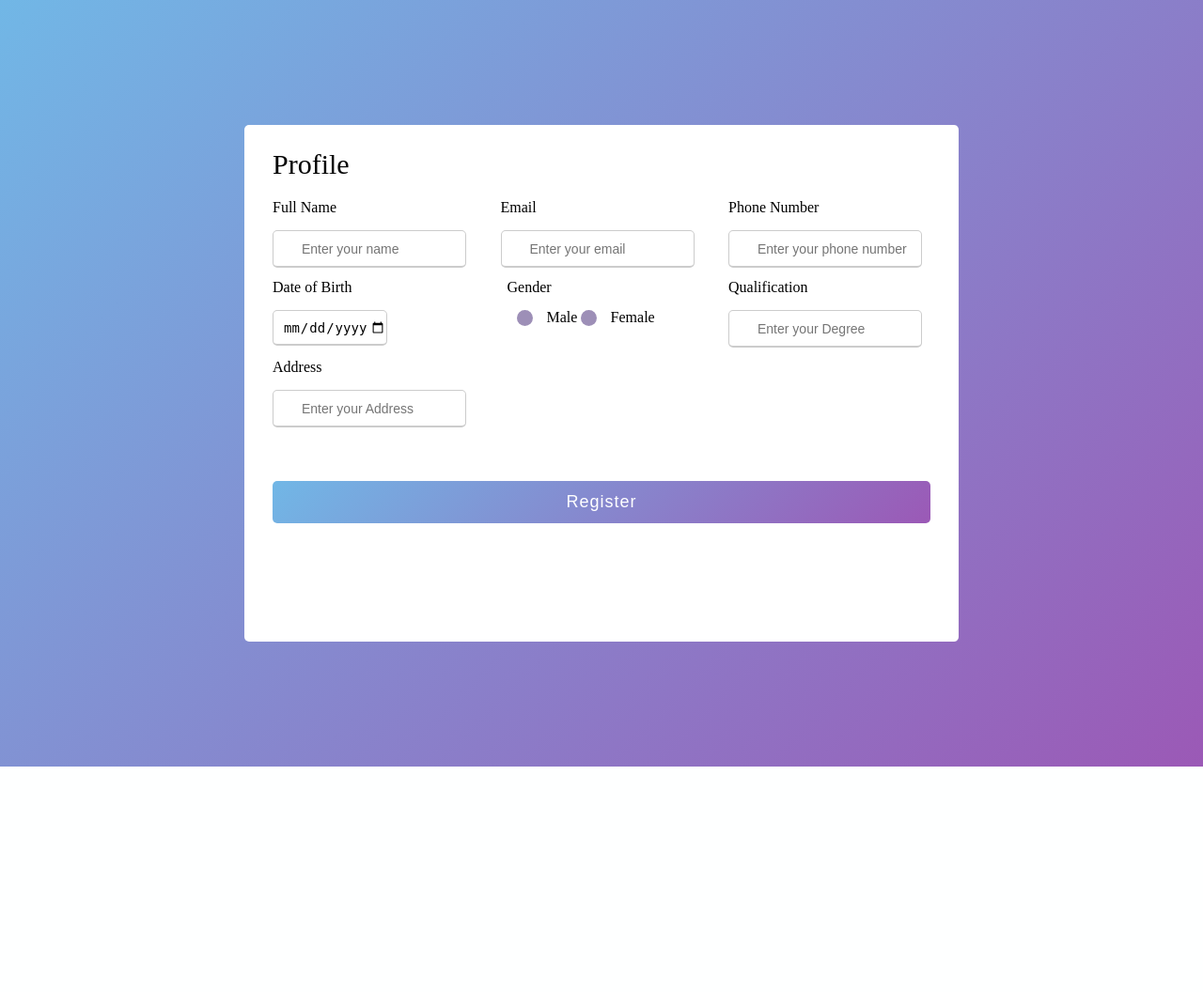
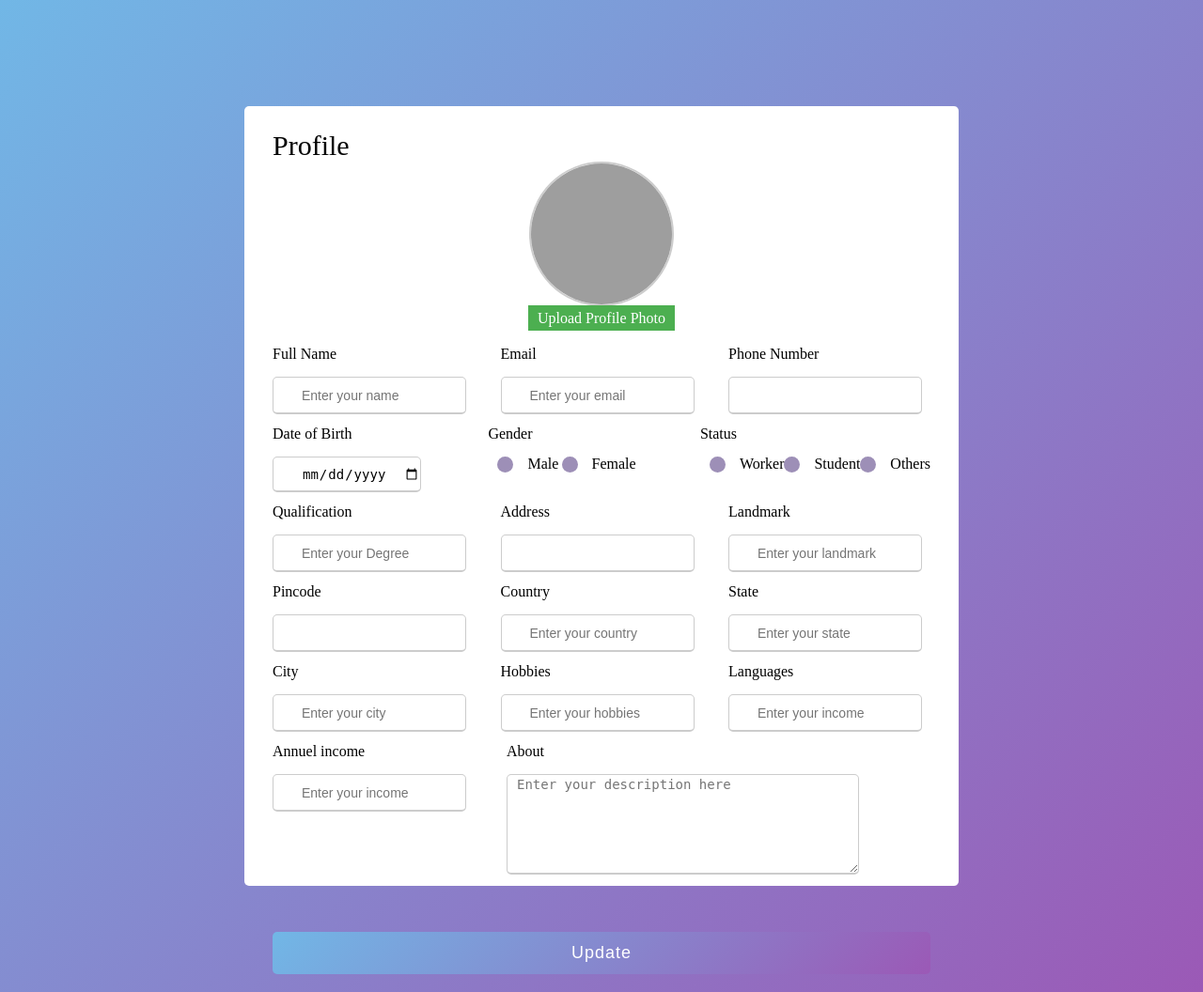
Before and after one commit to nassonline01/Vacationjob, a Django app: page /userprofile/ in a window 1280 px wide. Shown: the whole page at 94% size. Before the commit the page ends 816 px from the top, so only its background shows below. Run offline with Django 5.2, Linux system fonts and the light colour scheme; grey boxes are pictures that could not be loaded.

Commit message:
modified profile.html

```diff
--- a/Vacationjob/nass/templates/Profile.html
+++ b/Vacationjob/nass/templates/Profile.html
@@ -7,14 +7,14 @@
     <style>
         body{
             display: flex;
-            height: 100vh;
+            height: 130vh;
             justify-content: center;
             align-items: center;
             background:linear-gradient(135deg,#71b7e6,#9b59b6);
         }
         .container{
             max-width: 700px;
-            height: 500px;
+            height: 780px;
             width: 100%;
             background: #fff;
             padding: 25px 30px;
@@ -39,6 +39,29 @@
             flex-wrap: wrap;
             justify-content: space-between;
             margin: 20px 0 12px 0;
+        }
+         /* Add some basic styling for the image container */
+         .profile-photo-container {
+            text-align: center;
+            margin-bottom: 20px;
+        }
+        .profile-photo {
+            width: 150px;
+            height: 150px;
+            border-radius: 50%;
+            object-fit: cover;
+            border: 2px solid #ccc;
+        }
+        .upload-button {
+            margin-top: 10px;
+            padding: 5px 10px;
+            background-color: #4CAF50;
+            color: white;
+            border: none;
+            cursor: pointer;
+        }
+        .upload-button:hover {
+            background-color: #45a049;
         }
         .form.user-details .input-box{
             margin-bottom: 15px;
@@ -67,6 +90,23 @@
         .user-details .input-box input:focus,
         .user-details .input-box input:valid{
          border-color: #9b59b6;
+        }
+        .user-details .input-box textarea{
+            height: 100px;
+            width: 80%;
+            margin-bottom: 12px;
+            outline: none;
+            border-radius: 5px;
+            border: 1px solid #ccc;
+            padding-left: 10px;
+            font-size: 14px;
+            border-bottom-width: 2px;
+            transition: all 0.3s ease;
+        }
+
+        .user-details .input-box textarea:focus,
+        .user-details .input-box textarea:valid{
+            border-color: #9b59b6;
         }
         form .gender-details .gender-title{
             font-size: 16px;
@@ -127,28 +167,38 @@
     <body>
     <div class="container">
         <div class="title">Profile</div>
+         <!-- Profile Photo Section -->
+         <div class="profile-photo-container">
+            <!-- Default profile photo -->
+            <img src="https://www.w3schools.com/w3images/avatar2.png" alt="Profile Photo" class="profile-photo" id="profilePhoto">
+            <br>
+            <!-- Upload button for profile photo -->
+            <input type="file" id="fileUpload" style="display: none;" accept="image/*" onchange="previewProfilePhoto()">
+            <label for="fileUpload" class="upload-button">Upload Profile Photo</label>
+        </div>
+
              <form id="registration-form" action="" method="POST">
                 <div class="user-details">
                     <div class="input-box">
                         <span class="details">Full Name</span>
-                        <input type="text" placeholder="Enter your name" required>
+                        <input type="text" name="name" placeholder="Enter your name" required>
                     </div>
                     <div class="input-box">
                         <span class="details">Email</span>
-                        <input type="email" placeholder="Enter your email" required>
+                        <input type="email" name="email" placeholder="Enter your email" required>
                     </div>
 
                     <div class="input-box">
                         <span class="details">Phone Number</span>
-                        <input type="text" placeholder="Enter your phone number" required>
+                        <input type="text" name="phone"Enter your phone number" required>
                     </div>
                     <div class="input-box">
                         <span class="details">Date of Birth</span>
-                        <input type="date"class="date-input" required>
+                        <input type="date" name="dob"date-input" required>
                     </div>
                     <div class="gender-details">
-                        <input type="radio" name="gender" id = "dot-1" value="dot-1"required>
-                        <input type="radio" name="gender" id = "dot-2" value="dot-2"required>
+                        <input type="radio" name="gender" id = "dot-1" value="male"required>
+                        <input type="radio" name="gender" id = "dot-2" value="female"required>
                         <span class="gender-title">Gender</span>
                         <div class="category">
                             <label for="dot-1">
@@ -161,24 +211,97 @@
                             </label>
                         </div>
                     </div>
+                       <!-- Marital Status Section (New Field) -->
+                <div class="gender-details">
+                    <input type="radio" name="marital_status" id="dot-3" value="single" required>
+                    <input type="radio" name="marital_status" id="dot-4" value="married" required>
+                    <span class="gender-title">Status</span>
+                    <div class="category">
+                        <label for="dot-3">
+                            <span class="dot one"></span>
+                            <span class="gender">Worker</span>
+                        </label>
+                        <label for="dot-4">
+                            <span class="dot two"></span>
+                            <span class="gender">Student</span>
+                        </label>
+                        <label for="dot-5">
+                            <span class="dot three"></span>
+                            <span class="gender">Others</span>
+                        </label>
+                    </div>
+                </div>
+
                     <div class="input-box">
                         <span class="details">Qualification</span>
-                        <input type="text" placeholder="Enter your Degree" required>
+                        <input type="text" name="qualification" placeholder="Enter your Degree" required>
                     </div>
                     <div class="input-box">
                         <span class="details">Address</span>
-                        <input type="text" placeholder="Enter your Address" required>
+                        <input type="text" name="address"Enter your Address" required>
                     </div>
+                    <div class="input-box">
+                        <span class="details">Landmark</span>
+                        <input type="text" name="land" placeholder="Enter your landmark" required>
+                    </div>
+                    <div class="input-box">
+                        <span class="details">Pincode</span>
+                        <input type="number" name="pin"Enter your pincode" required>
+                    </div>
+
+                    <div class="input-box">
+                        <span class="details">Country</span>
+                        <input type="text" name="country" placeholder="Enter your country" required>
+                    </div>
+                    <div class="input-box">
+                        <span class="details">State</span>
+                        <input type="text" name="state" placeholder="Enter your state" required>
+                    </div>
+                    <div class="input-box">
+                        <span class="details">City</span>
+                        <input type="text" name="city" placeholder="Enter your city" required>
+                    </div>
+                    <div class="input-box">
+                        <span class="details">Hobbies</span>
+                        <input type="text" name="hobby" placeholder="Enter your hobbies" required>
+                    </div>
+                    <div class="input-box">
+                        <span class="details">Languages</span>
+                        <input type="text" name="language" placeholder="Enter your income" required>
+                    </div>
+                    <div class="input-box">
+                        <span class="details">Annuel income</span>
+                        <input type="text" name="annual" placeholder="Enter your income" required>
+                    </div>
+                    <div class="input-box">
+                        <span class="details">About</span>
+                        <textarea placeholder="Enter your description here" rows="4" cols="50" required></textarea>
+                    </div>
+
+
                 </div>
+
                     <div class="button">
-                        <input type="submit" value="Register">
+                        <input type="submit" value="Update">
                     </div>
 
     </div>
 </div>
 </form>
+<script>
+    // Function to preview the uploaded profile photo
+    function previewProfilePhoto() {
+        const file = document.getElementById("fileUpload").files[0];
+        const reader = new FileReader();
 
+        reader.onloadend = function() {
+            document.getElementById("profilePhoto").src = reader.result;
+        };
 
-
+        if (file) {
+            reader.readAsDataURL(file);
+        }
+    }
+</script>
 </body>
 </html>
```
Also changed, not shown: Vacationjob/db.sqlite3.
